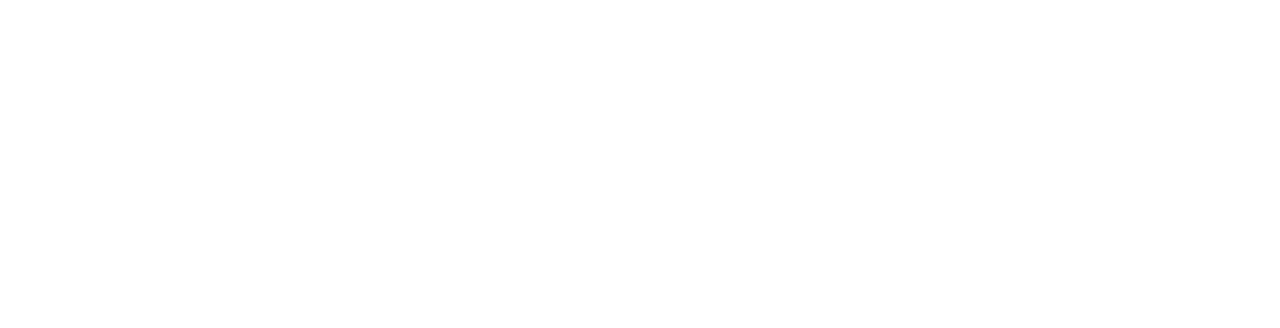
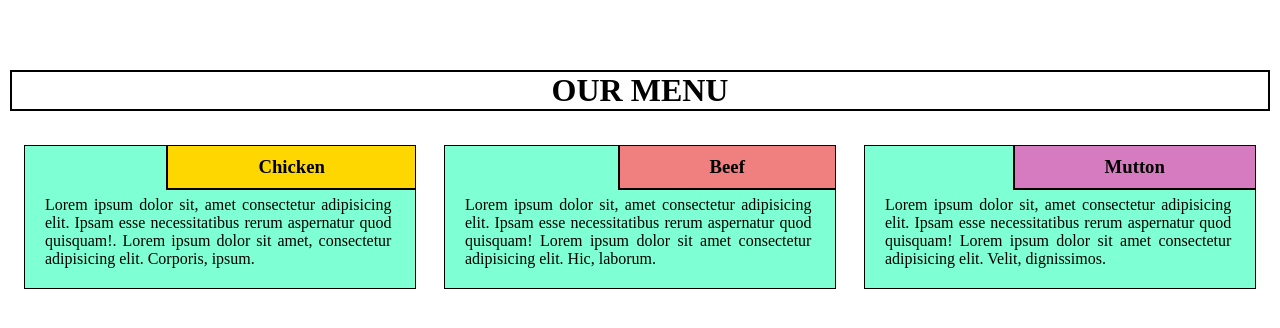
Before and after one commit to Ervin0307/module2_sol, a plain HTML site: page index.html in a window 1280 px wide. Drawn offline with Linux system fonts and the light colour scheme.

Commit message:
Finished Assignment

```diff
--- a/css/styles.css
+++ b/css/styles.css
@@ -0,0 +1,91 @@
+*{
+    box-sizing: border-box;
+    margin: 0;
+    padding: 0;
+}
+
+.menu{
+    text-align: center;
+    margin-bottom: 20px;
+    border: 2px solid black;
+
+}
+
+.container{
+    /* background-color: red; */
+    position: relative;
+    top: 60px;
+    margin: 10px;
+}
+
+.heads{
+    position: relative;
+    top: 0;
+    background-color: aquamarine;
+    margin: 14px;
+    padding: 20px;
+    border: 1px solid black;
+}
+
+.heads p{
+    margin-top: 30px;
+    text-align: justify;
+    width: 99%;
+
+}
+
+.righthead{
+    position: absolute;
+    right: 0;
+    top: 0;
+    padding: 10px 90px;
+
+    border-left: 2px solid black;
+    border-bottom: 2px solid black;
+
+}
+
+#head1{
+    background-color: gold;
+}
+#head2{
+    background-color: lightcoral;
+}
+#head3{
+    background-color: rgb(214, 123, 191);
+}
+
+
+
+/* responsive part */
+/* large devices */
+@media (min-width: 992px){
+    .col-lg-4{
+      float: left;
+    }
+
+    .col-lg-4 {
+    width: 33.33%;
+    }
+
+}
+/* tab view */
+@media (min-width: 768px) and (max-width: 991px){
+    .col-lg-4 {
+      width: 50%;
+      float: left;
+    }
+    .col-lg-widetab{
+     width: 100%;
+     float: left;
+   }
+}
+
+/* mob view */
+@media (max-width: 767px){
+    .col-lg-4 {
+      width: 100%;
+      float: left;
+    }
+
+}
--- a/index.html
+++ b/index.html
@@ -1,12 +1,53 @@
 <!DOCTYPE html>
 <html lang="en">
-<head>
-    <meta charset="UTF-8">
-    <meta http-equiv="X-UA-Compatible" content="IE=edge">
-    <meta name="viewport" content="width=device-width, initial-scale=1.0">
-    <title>Ervin's Responsive Page</title>
-</head>
-<body>
+  <head>
+    <meta charset="UTF-8" />
+    <meta http-equiv="X-UA-Compatible" content="IE=edge" />
+    <meta name="viewport" content="width=device-width, initial-scale=1.0" />
+    <title>Assignment Solution Module 2</title>
+    <link rel="stylesheet" href="css/styles.css" />
+  </head>
+  <body>
+    <div class="container">
+      <div class="row">
+        <h1 class="menu">OUR MENU</h1>
 
-</body>
+        <div class="col-lg-4">
+          <div class="heads">
+            <div class="righthead" id="head1">
+              <h3>Chicken</h3>
+            </div>
+            <p>
+              Lorem ipsum dolor sit, amet consectetur adipisicing elit. Ipsam
+              esse necessitatibus rerum aspernatur quod quisquam!. Lorem ipsum dolor sit amet, consectetur adipisicing elit. Corporis, ipsum.
+            </p>
+          </div>
+        </div>
+
+        <div class="col-lg-4">
+          <div class="heads">
+            <div class="righthead" id="head2">
+              <h3>Beef</h3>
+            </div>
+            <p>
+              Lorem ipsum dolor sit, amet consectetur adipisicing elit. Ipsam
+              esse necessitatibus rerum aspernatur quod quisquam! Lorem ipsum dolor sit amet consectetur adipisicing elit. Hic, laborum.
+            </p>
+          </div>
+        </div>
+
+        <div class="col-lg-4 col-lg-widetab">
+          <div class="heads">
+            <div class="righthead" id="head3">
+              <h3>Mutton</h3>
+            </div>
+            <p>
+              Lorem ipsum dolor sit, amet consectetur adipisicing elit. Ipsam
+              esse necessitatibus rerum aspernatur quod quisquam! Lorem ipsum dolor sit amet consectetur adipisicing elit. Velit, dignissimos.
+            </p>
+          </div>
+        </div>
+      </div>
+    </div>
+  </body>
 </html>
```
